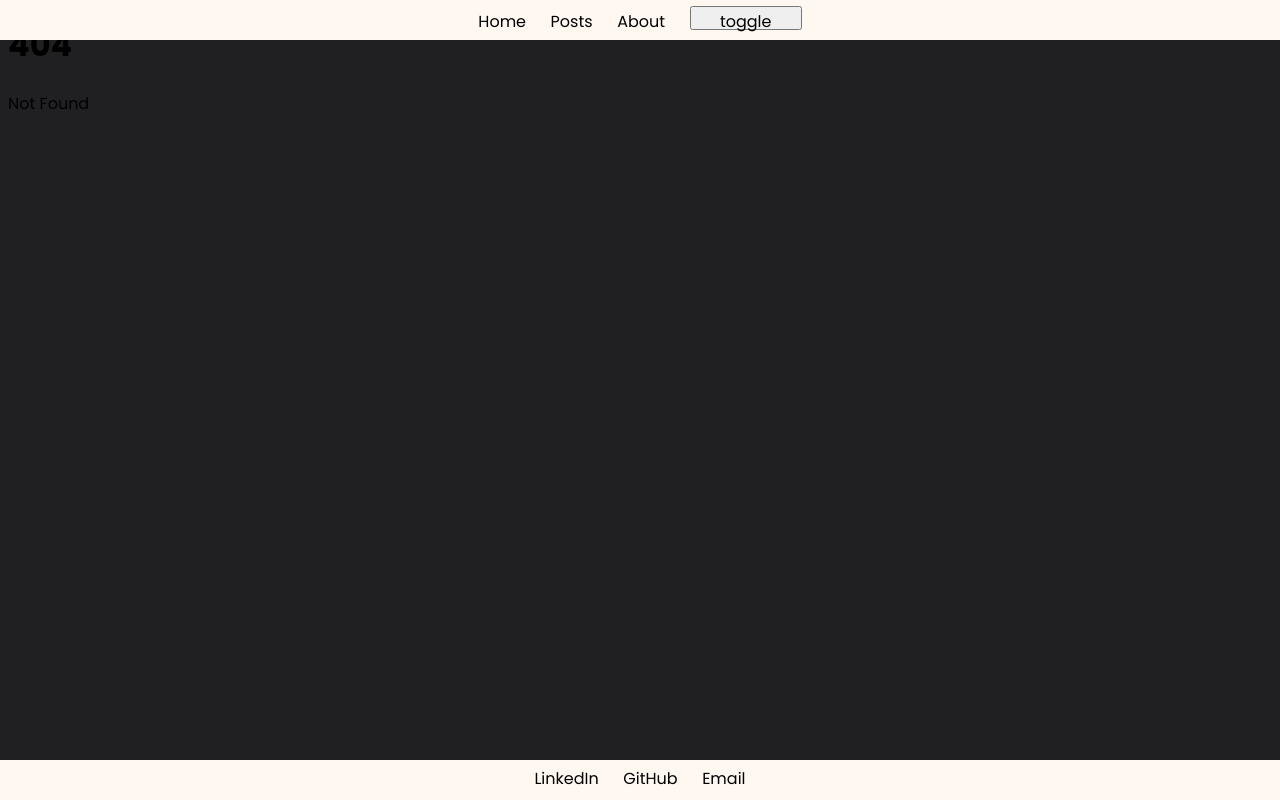
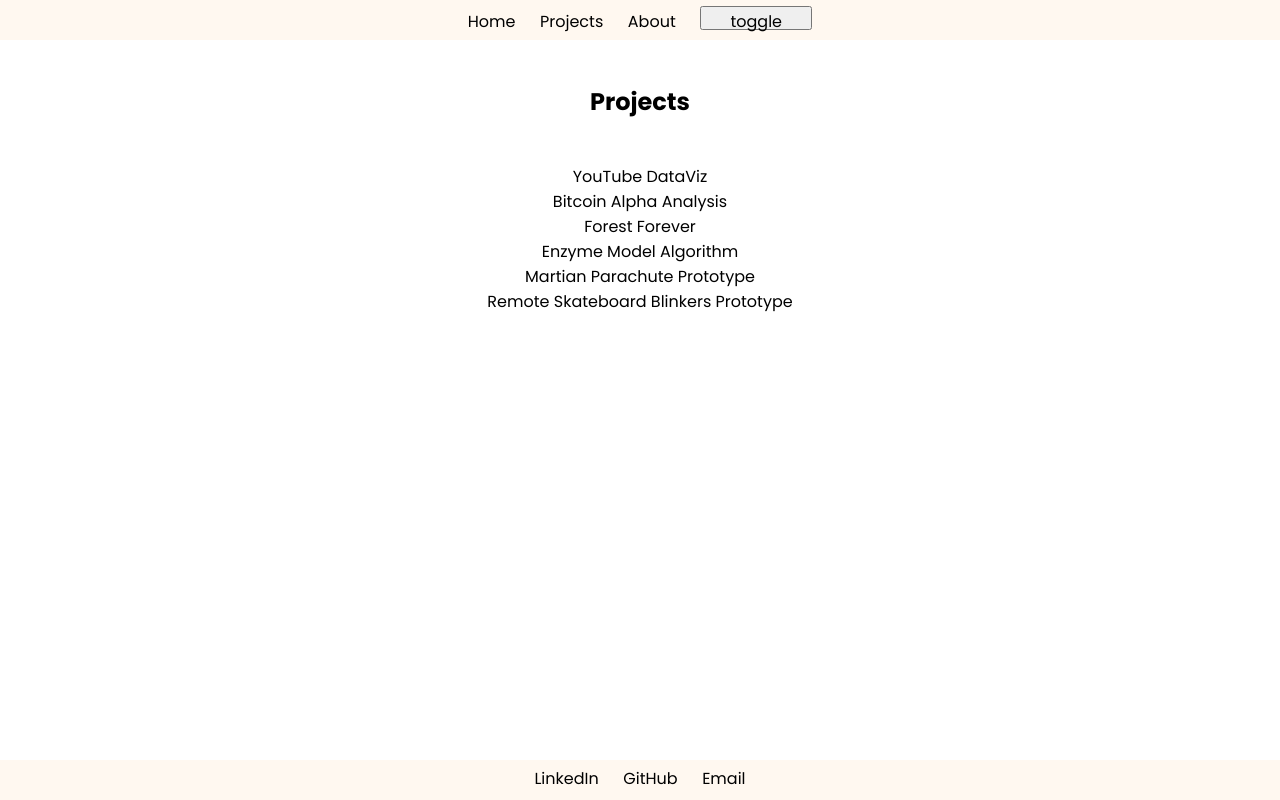
Before and after one commit to sahme73/personal-website, a SvelteKit app: page /projects in a window 1280 px wide. Before the commit this address had no page. Built offline with nearby package versions, Linux system fonts and the light colour scheme.

Commit message:
Converted posts to projects temporarily until future notice.

```diff
--- a/src/routes/+layout.svelte
+++ b/src/routes/+layout.svelte
@@ -42,7 +42,7 @@
 <header style="--theme-color: {color}; --font-color: {font_color};">
     <nav class="center-text">
         <a href="/" class="menu" style="color: {font_color};">Home &emsp;</a>
-        <a href="/posts" class="menu" style="color: {font_color};">Posts &emsp;</a>
+        <a href="/projects" class="menu" style="color: {font_color};">Projects &emsp;</a>
         <a href="/about" class="menu" style="color: {font_color};">About &emsp;</a>
 
         <button class="btn-scaling" on:click={toggle}>
--- a/src/routes/posts/+page.svelte
+++ b/src/routes/projects/+page.svelte
@@ -32,7 +32,15 @@
 </head>
 
 <section class="front" style="--font-color: {font_color};">
-    <a href="https://youtube-dataviz.vercel.app/" target="_blank" rel="noopener noreferrer" class="obj" style="color: {font_color};">YouTube DataViz</a>
+    <h1>Projects</h1><br>
+    <a href="https://youtube-dataviz.vercel.app/" target="_blank" rel="noopener noreferrer" class="obj" style="color: {font_color};">YouTube DataViz</a><br>
+    <a href="https://github.com/sahme73/bitcoin-analysis" target="_blank" rel="noopener noreferrer" class="obj" style="color: {font_color};">Bitcoin Alpha Analysis</a><br>
+    <a href="https://github.com/sahme73/ForestForever" target="_blank" rel="noopener noreferrer" class="obj" style="color: {font_color};">Forest Forever</a><br>
+    <a href="https://purdue0-my.sharepoint.com/:w:/g/personal/ahmed174_purdue_edu/EU_R3fGU4zhFjmeMfrgYNFMBsyWvczX2KTkAOrMe_7eAgw?rtime=fjmBznsC20g" target="_blank" rel="noopener noreferrer" class="obj" style="color: {font_color};">Enzyme Model Algorithm</a><br>
+    <a href="https://purdue0-my.sharepoint.com/:w:/g/personal/ahmed174_purdue_edu/Ea535KiW1q1OqIm11OHPQq0BHA4h5IocG4AZbjAD0JCrtA?e=JzeSBi" target="_blank" rel="noopener noreferrer" class="obj" style="color: {font_color};">
+        Martian Parachute Prototype</a><br>
+    <a href="https://purdue0-my.sharepoint.com/:w:/g/personal/aglime_purdue_edu/ETkklwmRliVOoIHkFLUv1egBySllI9T9biuEOiNmeSPeyA?e=D9W0Ua" target="_blank" rel="noopener noreferrer" class="obj" style="color: {font_color};">
+        Remote Skateboard Blinkers Prototype</a><br>
 </section>
 
 <section class="stretch">
```
